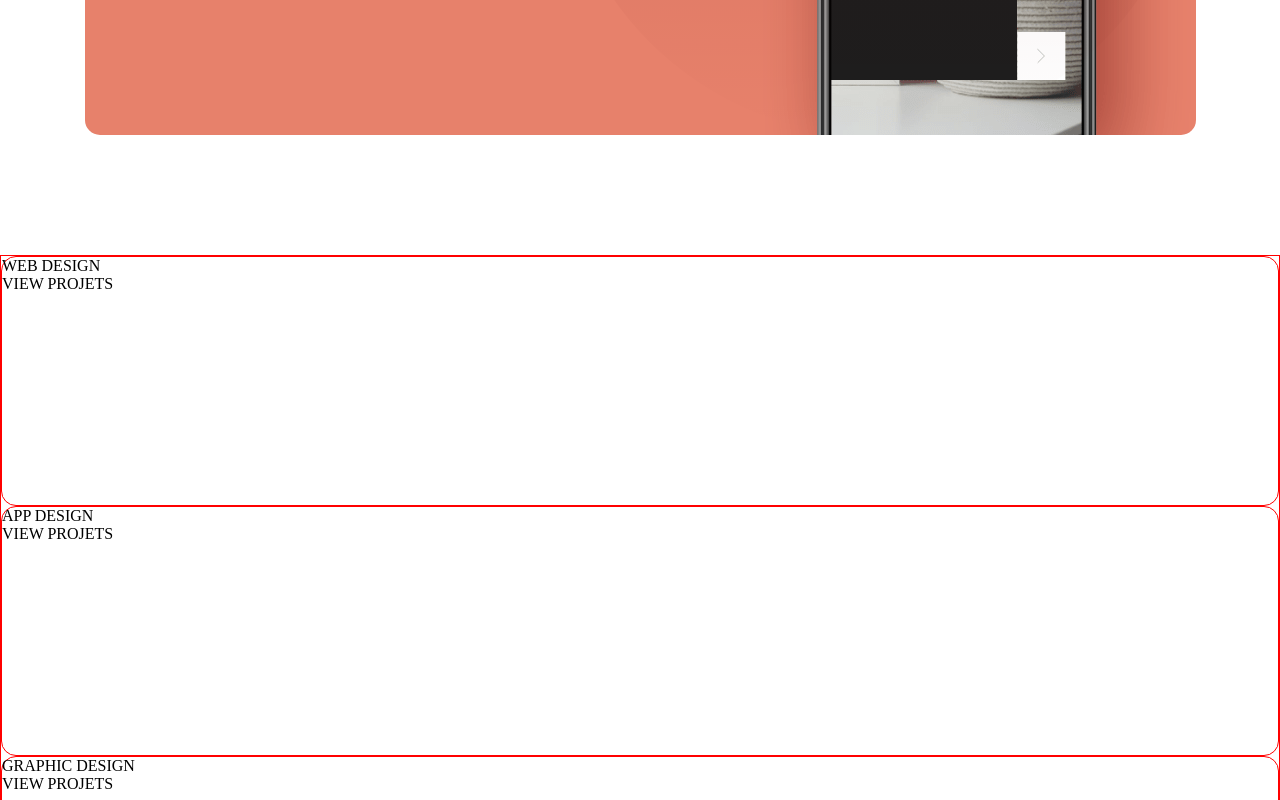
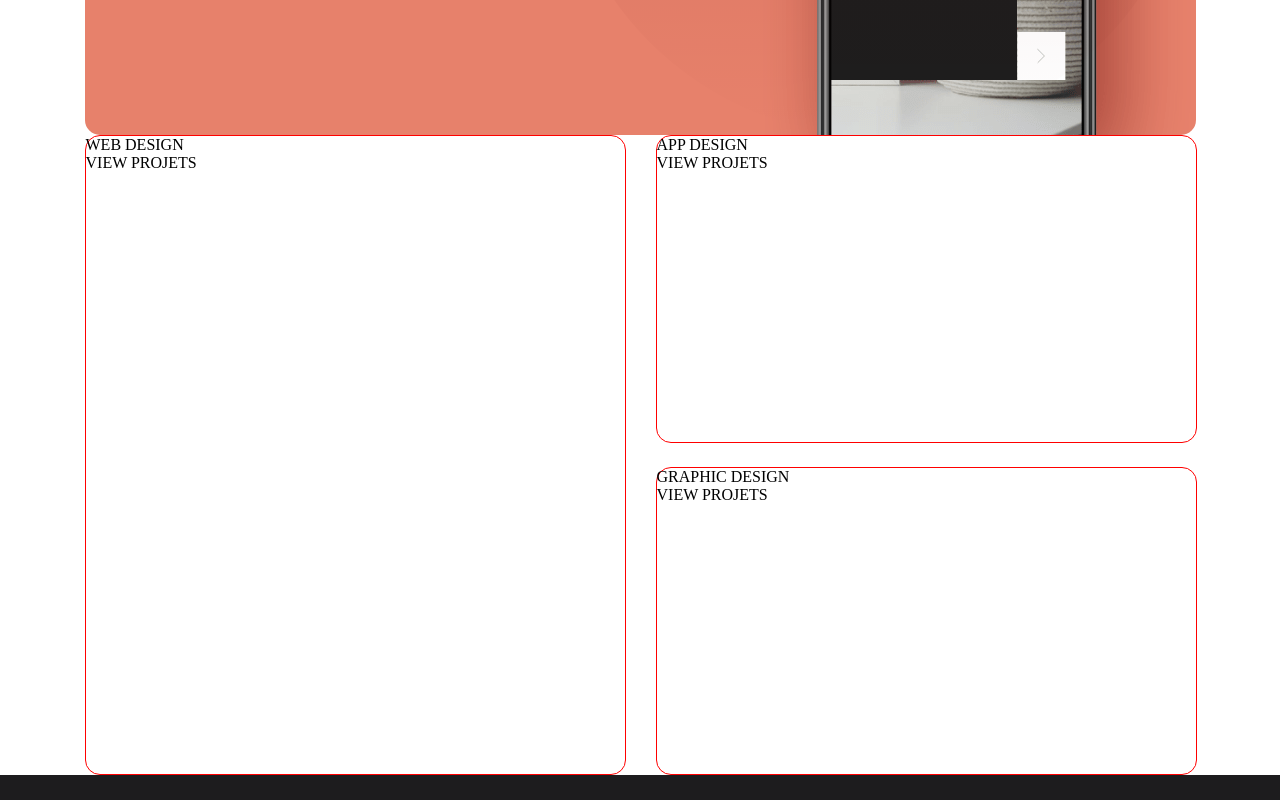
Before and after one commit to danielopq/designo, a React (Vite) app: page / in a window 1280 px wide. Shown: the part 660-1460 px from the top of the page. Built offline with nearby package versions, Linux system fonts and the light colour scheme; a web font is replaced by a local one.

Commit message:
HomeLargeNavbar - renamed, comments added, finished; btLargeNavBar - renamed

```diff
--- a/src/components/pages/home/Home.tsx
+++ b/src/components/pages/home/Home.tsx
@@ -1,12 +1,12 @@
 import './home.scss';
 
-import { HomeHeader, HomeLargeNavBar } from './components';
+import { HomeHeader, HomeProjectsNavBar } from './components';
 
 const Home: React.FC = () => {
     return (
         <main id="home">
             <HomeHeader />
-            <HomeLargeNavBar />
+            <HomeProjectsNavBar />
         </main>
     )
 }
--- a/src/components/pages/home/components/homeLargeNavBar/HomeLargeNavBar.tsx
+++ /dev/null
@@ -1,13 +0,0 @@
-import './homeLargeNavBar.scss';
-import { BtLargeNavBar } from '../../../../ui';
-
-const HomeLargeNavBar:React.FC = ()=>{
-    return(
-        <section id="homeLargeNavBar">
-            <BtLargeNavBar text='WEB DESIGN' gridArea='web'/>
-            <BtLargeNavBar text='APP DESIGN' gridArea='app'/>
-            <BtLargeNavBar text='GRAPHIC DESIGN' gridArea='graphic'/>
-        </section>
-    )
-}
-export default HomeLargeNavBar;
--- a/src/components/pages/home/components/homeLargeNavBar/homeLargeNavBar.scss
+++ /dev/null
@@ -1,5 +0,0 @@
-#homeLargeNavBar{
-    width: 100vw;
-    height: 798px;
-    border: solid 1px red;
-}
--- /dev/null
+++ b/src/components/pages/home/components/homeProjectsNavBar/HomeProjectsNavBar.tsx
@@ -0,0 +1,18 @@
+import './homeProjectsNavBar.scss';
+import { BtProjectsNavBar } from '../../../../ui';
+
+/**
+ * Navigation bar on the Home page displaying different types of projects.
+ *
+ * @returns {React.JSX.Element} - The HomeProjectsNavBar component.
+ */
+const HomeProjectsNavBar: React.FC = () => {
+    return (
+        <nav id="homeProjectsNavBar">
+            <BtProjectsNavBar text='WEB DESIGN' gridArea='web' />
+            <BtProjectsNavBar text='APP DESIGN' gridArea='app' />
+            <BtProjectsNavBar text='GRAPHIC DESIGN' gridArea='graphic' />
+        </nav>
+    )
+}
+export default HomeProjectsNavBar;
--- /dev/null
+++ b/src/components/pages/home/components/homeProjectsNavBar/homeProjectsNavBar.scss
@@ -0,0 +1,44 @@
+@use '../../../../../assets/scss/breakpoints';
+
+#homeProjectsNavBar {
+    width: 100vw;
+    height: 798px;
+    padding: 0px 24px;
+    display: grid;
+    grid-template-columns: auto;
+    grid-template-rows: 250px 250px 250px;
+    row-gap: 24px;
+    grid-template-areas:
+        "web"
+        "app"
+        "graphic";
+}
+
+//############################## TABLET VERSION ##############################
+
+@include breakpoints.tablet {
+    #homeProjectsNavBar {
+        max-width: 768px;
+        height: 649px;
+        padding: 0px 40px;
+        grid-template-rows: 200px 200px 200px;
+        row-gap: 24px;
+    }
+}
+
+//############################## DESKTOP VERSION ##############################
+
+@include breakpoints.desktop {
+    #homeProjectsNavBar {
+        max-width: 1111px;
+        height: 640px;
+        padding: 0px;
+        grid-template-columns: 541px 541px;
+        grid-template-rows: 308px 308px;
+        row-gap: 24px;
+        column-gap: 30px;
+        grid-template-areas:
+            "web app"
+            "web graphic";
+    }
+}
--- a/src/components/pages/home/components/index.ts
+++ b/src/components/pages/home/components/index.ts
@@ -1,2 +1,2 @@
 export { default as HomeHeader } from "./homeHeader/HomeHeader";
-export { default as HomeLargeNavBar } from "./homeLargeNavBar/HomeLargeNavBar";
+export { default as HomeProjectsNavBar } from "./homeProjectsNavBar/HomeProjectsNavBar";
--- a/src/components/ui/btLargeNavBar/BtLargeNavBar.tsx
+++ /dev/null
@@ -1,18 +0,0 @@
-import './btLargeNavBar.scss';
-
-type BtLargeNavBarProps = {
-    text: string;
-    gridArea?: string;
-}
-
-const BtLargeNavBar: React.FC<BtLargeNavBarProps> = ({ text, gridArea = '' }) => {
-    return (
-        <div className='btLargeNavBar' style={{gridArea:gridArea}}>
-            <div>
-                <p>{text}</p>
-                <div>VIEW PROJETS</div>
-            </div>
-        </div>
-    )
-}
-export default BtLargeNavBar;
--- /dev/null
+++ b/src/components/ui/btProjectsNavBar/BtProjectsNavBar.tsx
@@ -0,0 +1,18 @@
+import './btProjectsNavBar.scss';
+
+type BtProjectsNavBarProps = {
+    text: string;
+    gridArea?: string;
+}
+
+const BtProjectsNavBar: React.FC<BtProjectsNavBarProps> = ({ text, gridArea = '' }) => {
+    return (
+        <div className='btProjectsNavBar' style={{gridArea:gridArea}}>
+            <div>
+                <p>{text}</p>
+                <div>VIEW PROJETS</div>
+            </div>
+        </div>
+    )
+}
+export default BtProjectsNavBar;
--- a/src/components/ui/btLargeNavBar/btLargeNavBar.scss
+++ b/src/components/ui/btProjectsNavBar/btProjectsNavBar.scss
@@ -1,6 +1,6 @@
-.btLargeNavBar{
+.btProjectsNavBar{
     width: 100%;
-    height: 250px;
+    height: 100%;
     border-radius: 15px;
     border: solid 1px red;
 }
--- a/src/components/ui/index.ts
+++ b/src/components/ui/index.ts
@@ -2,4 +2,4 @@ export { default as BtHamburger } from "./btHamburger/BtHamburger";
 export { default as BtNavegation } from "./btNavegation/btNavegation";
 export { default as BtMedia } from "./btMedia/BtMedia";
 export { default as BtRegular } from "./btRegular/BtRegular";
-export { default as BtLargeNavBar } from "./btLargeNavBar/BtLargeNavBar";
+export { default as BtProjectsNavBar } from "./btProjectsNavBar/BtProjectsNavBar";
```
